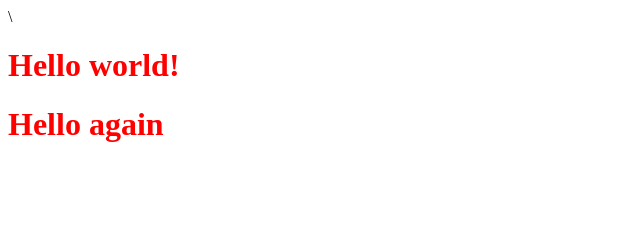
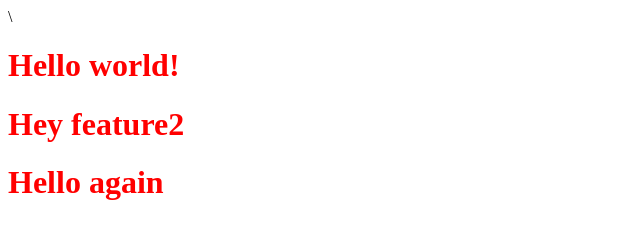
Before and after one commit to arhamjawad116-dev/New-practice-project, a plain HTML site: page index.html in a window 1280 px wide. Shown: the whole page, without its empty margins (0-640 px from the left). Drawn offline with Linux system fonts and the light colour scheme.

Commit message:
Add feature2 line

```diff
--- a/index.html
+++ b/index.html
@@ -9,6 +9,7 @@
 <body>
     <h1>Hello world!</h1>
 
+<h1>Hey feature2</h1>
 
     <h1>Hello again</h1>
 </body>
```
